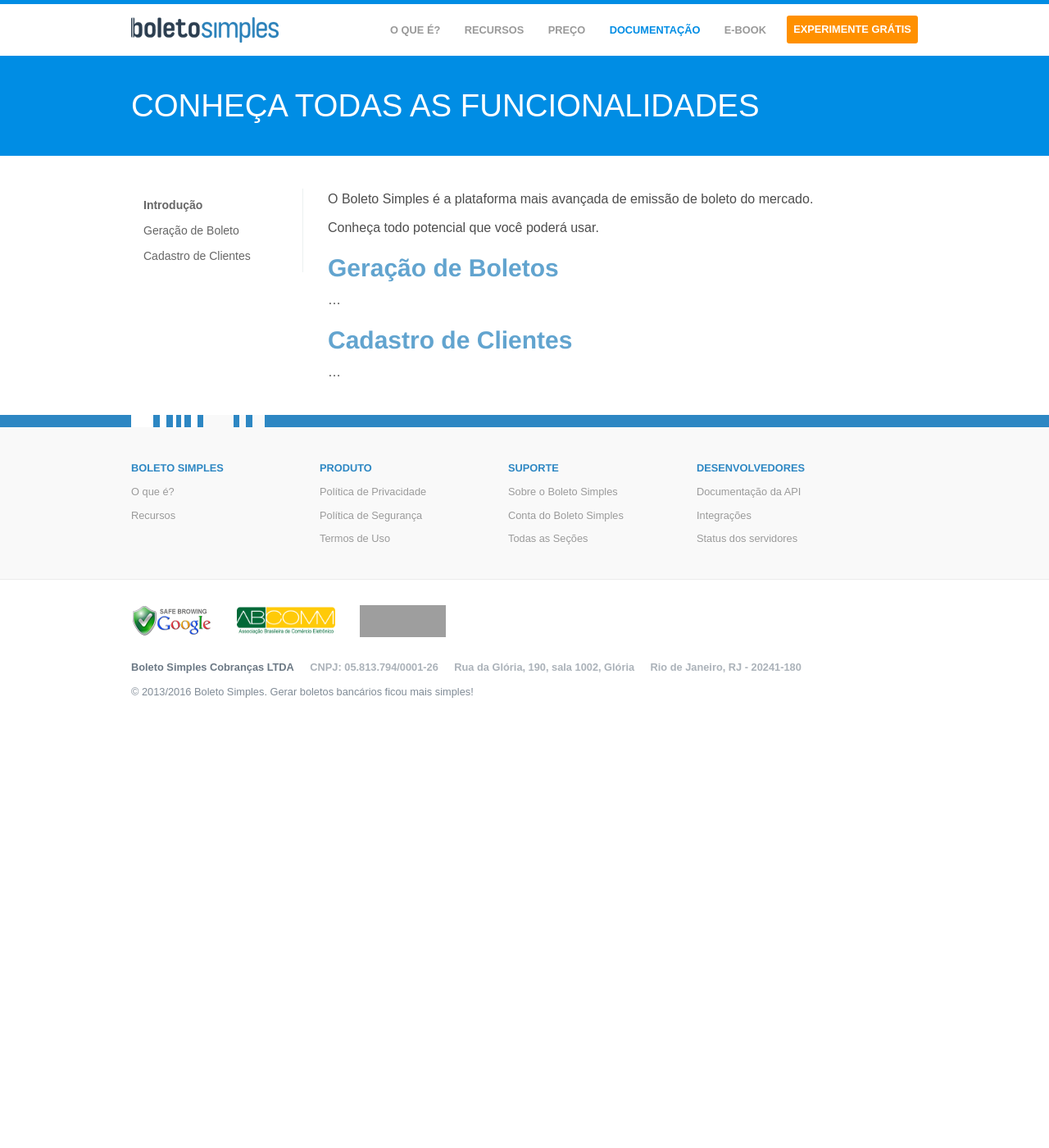
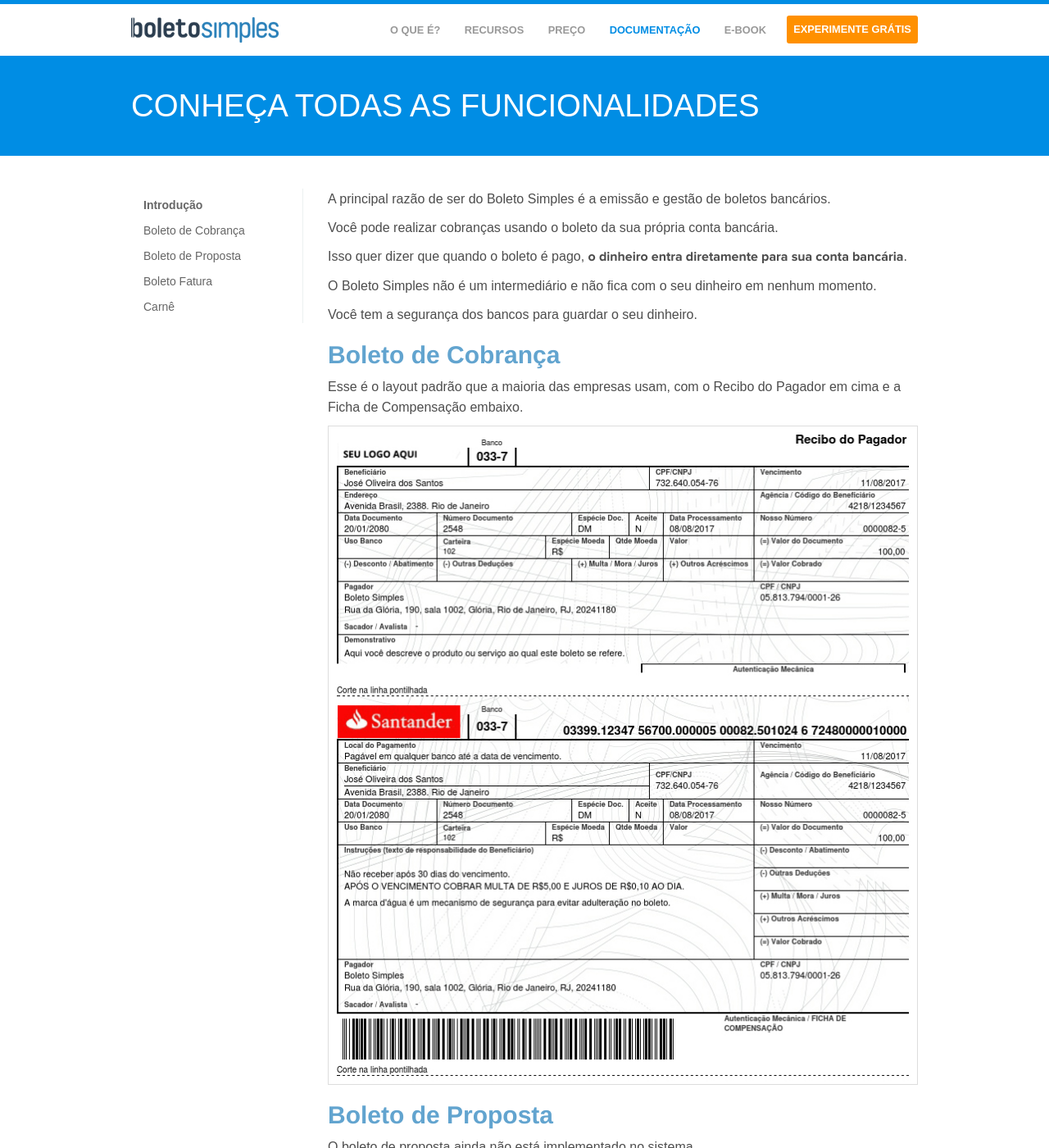
Before and after one commit to BoletoSimples/boletosimples-features, a Jekyll site: the page built from index.markdown, in a window 1280 px wide and 1400 px high. Shown: the whole window at 82% size. Built offline with Jekyll 4.4.1, drawn with Linux system fonts in a browser that asks for light colours; some of the changed text lies outside the part shown; grey boxes are pictures that could not be loaded.

Commit message:
Updated 01 4af0204139d442b47e40ff6d42547c33fdb9559a9317467f3d2b2c48dd8c682c and 3 other files

```diff
--- a/index.markdown
+++ b/index.markdown
@@ -1,19 +1,41 @@
 ---
-title: Introdução
+title: Emissão de Boleto Bancário
 anchors:
-  geração-de-boletos: Geração de Boleto
-  cadastro-de-clientes: Cadastro de Clientes
+  boleto-de-cobrança: Boleto de Cobrança
+  boleto-de-proposta: Boleto de Proposta
+  boleto-fatura: Boleto Fatura
+  carnê: Carnê
 layout: default
 ---
 
-O Boleto Simples é a plataforma mais avançada de emissão de boleto do mercado.
+A principal razão de ser do Boleto Simples é a emissão e gestão de boletos bancários.
 
-Conheça todo potencial que você poderá usar.
+Você pode realizar cobranças usando o boleto da sua própria conta bancária.
 
-## Geração de Boletos
+Isso quer dizer que quando o boleto é pago, **o dinheiro entra diretamente para sua conta bancária**.
 
-...
+O Boleto Simples não é um intermediário e não fica com o seu dinheiro em nenhum momento.
 
-## Cadastro de Clientes
+Você tem a segurança dos bancos para guardar o seu dinheiro.
 
-...
+## Boleto de Cobrança
+
+Esse é o layout padrão que a maioria das empresas usam, com o Recibo do Pagador em cima e a Ficha de Compensação embaixo.
+
+![01-4af0204139d442b47e40ff6d42547c33fdb9559a9317467f3d2b2c48dd8c682c.jpg](/uploads/01-4af0204139d442b47e40ff6d42547c33fdb9559a9317467f3d2b2c48dd8c682c.jpg)
+
+## Boleto de Proposta
+
+O boleto de proposta ainda não está implementado no sistema.
+
+## Boleto Fatura
+
+O boleto fatura possui as informações do demonstrativo mais detalhadas no cabeçalho do documento.
+
+![03-c1af5ceb5cc13511d5a19051d640ec77ebe56a4adbeaa3d40e8ac822d05520e3.jpg](/uploads/03-c1af5ceb5cc13511d5a19051d640ec77ebe56a4adbeaa3d40e8ac822d05520e3.jpg)
+
+## Carnê
+
+O carnê é utilizado nas cobranças parceladas. Quando um valor de uma venda é parcelado em 2 ou mais vezes, você pode usar o carnê que nada mais é que um conjunto de boletos no mesmo valor com vencimentos seguidos em um intervalo mensal, bimestral, trimestral, semestral ou anual.
+
+![02-164700c57d54f97bf780d7caf956a5fab8a9f4bc47344d08959434a4917e5197.jpg](/uploads/02-164700c57d54f97bf780d7caf956a5fab8a9f4bc47344d08959434a4917e5197.jpg)
```
Also changed, not shown: _uploads/01-4af0204139d442b47e40ff6d42547c33fdb9559a9317467f3d2b2c48dd8c682c.jpg (added), _uploads/02-164700c57d54f97bf780d7caf956a5fab8a9f4bc47344d08959434a4917e5197.jpg (added), _uploads/03-c1af5ceb5cc13511d5a19051d640ec77ebe56a4adbeaa3d40e8ac822d05520e3.jpg (added).
